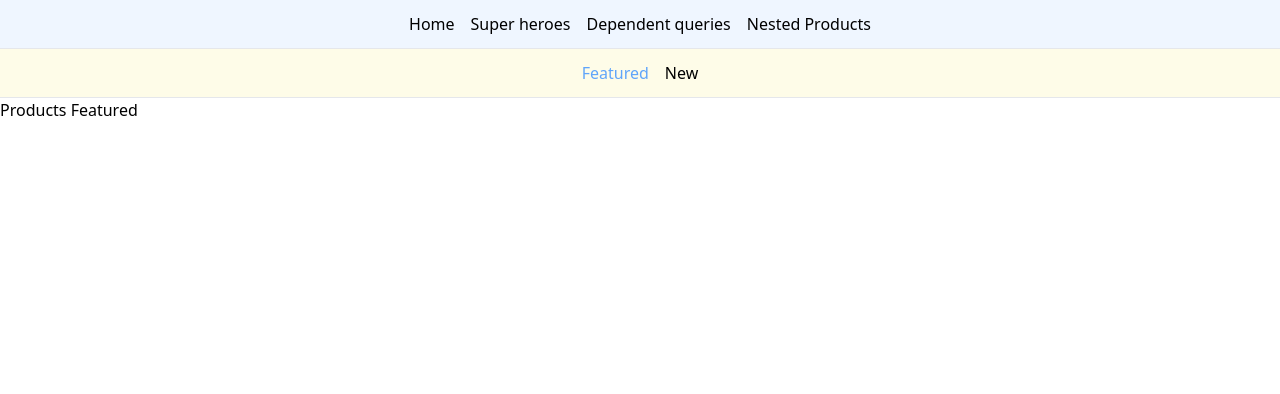
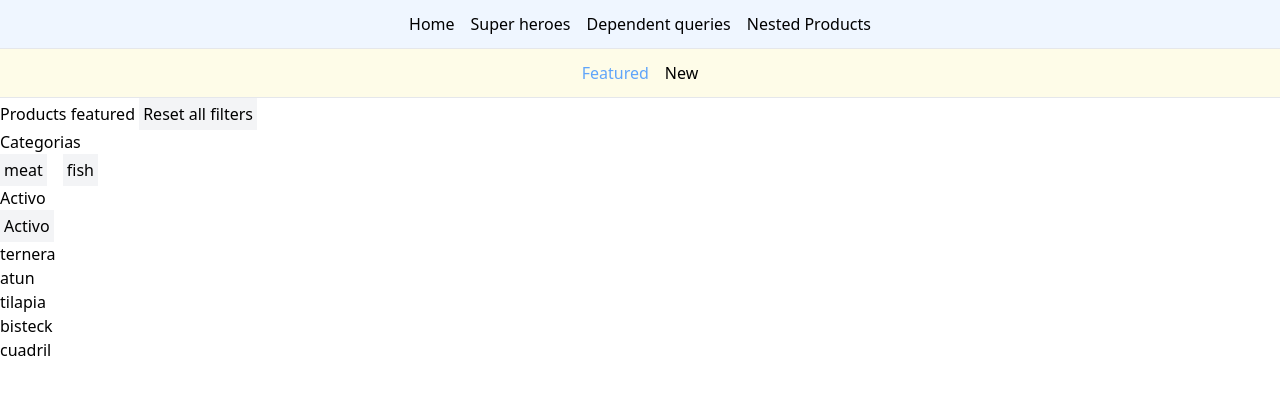
Before and after one commit to cnerylozada/react-query, a React (Vite) app: page /products/featured in a window 1280 px wide. Shown: the top 394 px of the page. Built offline with nearby package versions, Linux system fonts and the light colour scheme.

Commit message:
feat: search params

```diff
--- /dev/null
+++ b/src/pages/ProductsFeatured.tsx
@@ -0,0 +1,91 @@
+import { useSearchParams } from "react-router-dom";
+
+export const ProductsFeatured = () => {
+  const [searchParams, setSearchParams] = useSearchParams();
+  const products = [
+    { name: "ternera", category: "meat", active: true },
+    { name: "atun", category: "fish", active: true },
+    { name: "tilapia", category: "fish", active: false },
+    { name: "bisteck", category: "meat", active: true },
+    { name: "cuadril", category: "meat", active: false },
+  ];
+
+  return (
+    <div>
+      <div>
+        <span>Products featured</span>{" "}
+        <button
+          className="p-1 bg-gray-100"
+          onClick={() => {
+            setSearchParams({});
+          }}
+        >
+          Reset all filters
+        </button>
+      </div>
+      <div>
+        <div>
+          <div>Categorias</div>
+          <div className="space-x-4">
+            <button
+              className="p-1 bg-gray-100"
+              onClick={() => {
+                searchParams.set("category", "meat");
+                setSearchParams(searchParams);
+              }}
+            >
+              {searchParams.get("category") === "meat" && <span>😀</span>}
+              <span>meat</span>
+            </button>
+            <button
+              className="p-1 bg-gray-100"
+              onClick={() => {
+                searchParams.set("category", "fish");
+                setSearchParams(searchParams);
+              }}
+            >
+              {searchParams.get("category") === "fish" && <span>😀</span>}
+              <span>fish</span>
+            </button>
+          </div>
+        </div>
+        <div>
+          <div>Activo</div>
+          <div className="space-x-4">
+            <button
+              className="p-1 bg-gray-100"
+              onClick={() => {
+                if (searchParams.get("active")) {
+                  searchParams.delete("active");
+                  setSearchParams(searchParams);
+                } else {
+                  searchParams.set("active", "true");
+                  setSearchParams(searchParams);
+                }
+              }}
+            >
+              {searchParams.get("active") && <span>😀</span>}
+              <span>Activo</span>
+            </button>
+          </div>
+        </div>
+      </div>
+      <div>
+        {products
+          .filter((_) =>
+            searchParams.get("category")
+              ? _.category === searchParams.get("category")
+              : true
+          )
+          .filter((_) =>
+            searchParams.get("active")
+              ? `${_.active}` === searchParams.get("active")
+              : true
+          )
+          .map((_, index) => (
+            <div key={index}>{_.name}</div>
+          ))}
+      </div>
+    </div>
+  );
+};
--- a/src/router.tsx
+++ b/src/router.tsx
@@ -5,6 +5,7 @@ import { SuperHeroesPage } from "./pages/SuperHerores";
 import { HeroDetailPage } from "./pages/HeroDetail";
 import { DependendQueriesPage } from "./pages/DependentQueries";
 import { ProductsRoot } from "./pages/ProductsRoot";
+import { ProductsFeatured } from "./pages/ProductsFeatured";
 
 export const router = createBrowserRouter([
   {
@@ -35,11 +36,7 @@ export const router = createBrowserRouter([
           { index: true, element: <div>Welcome to products section</div> },
           {
             path: "featured",
-            element: (
-              <div>
-                <div>Products Featured</div>
-              </div>
-            ),
+            element: <ProductsFeatured />,
           },
           {
             path: "new",
```
